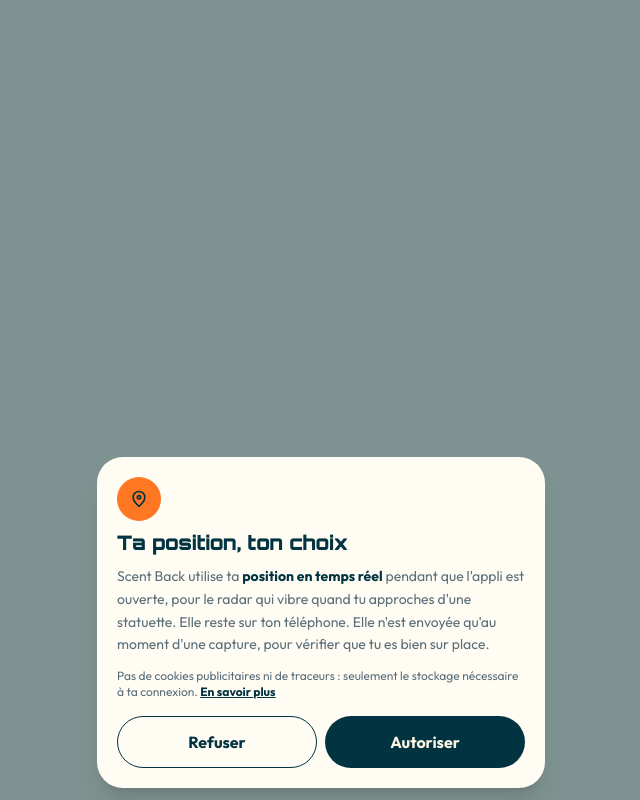
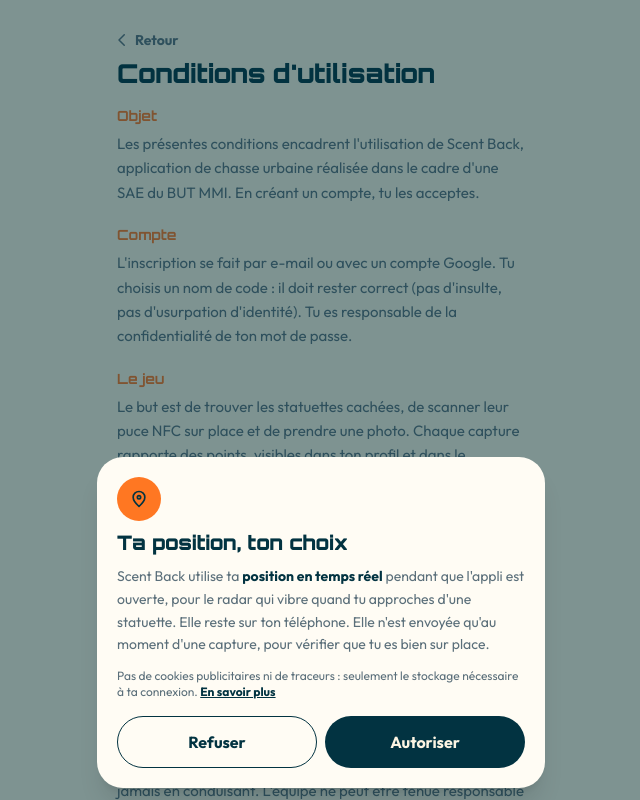
Before and after one commit to LucasTernel/scent-back, a React (Vite) app: page /legal/conditions in a window 1280 px wide. Shown: the top 800 px of the page, without its empty margins (319-959 px from the left). Built offline with nearby package versions, Linux system fonts and the light colour scheme; no server answers.

Commit message:
Page conditions d'utilisation

```diff
--- a/src/pages/Account.tsx
+++ b/src/pages/Account.tsx
@@ -109,7 +109,7 @@ export default function Account() {
 
       <footer className="flex flex-col items-center gap-1 pt-2 text-xs text-doux">
         <div className="flex flex-wrap justify-center">
-          {[['mentions', 'Mentions légales'], ['confidentialite', 'Politique de confidentialité'], ['cookies', 'Gestion des cookies']].map(([k, t], i) => (
+          {[['mentions', 'Mentions légales'], ['conditions', 'Conditions d\'utilisation'], ['confidentialite', 'Politique de confidentialité'], ['cookies', 'Gestion des cookies']].map(([k, t], i) => (
             <span key={k} className="flex items-center">{i > 0 && <span aria-hidden className="px-1">·</span>}
               <Link viewTransition to={`/legal/${k}`} className="inline-flex min-h-10 items-center px-1 underline-offset-2 hover:underline">{t}</Link>
             </span>
--- a/src/pages/Legal.tsx
+++ b/src/pages/Legal.tsx
@@ -15,6 +15,20 @@ const pages: Record<string, { titre: string; sections: [string, string][] }> = {
       ['Base de données et authentification', 'Comptes, photos de capture et points sont gérés par :\nSupabase\n65 Chulia Street, OCBC Centre, Singapour 049513\nhttps://supabase.com'],
       ['Cartographie', 'Fond de carte © les contributeurs OpenStreetMap (licence ODbL) — https://www.openstreetmap.org/copyright'],
       ['Propriété intellectuelle', 'Les marques Assassin\'s Creed et The Lapins Crétins appartiennent à Ubisoft. Elles sont utilisées ici à titre pédagogique uniquement.'],
+    ],
+  },
+  conditions: {
+    titre: 'Conditions d\'utilisation',
+    sections: [
+      ['Objet', 'Les présentes conditions encadrent l\'utilisation de Scent Back, application de chasse urbaine réalisée dans le cadre d\'une SAE du BUT MMI. En créant un compte, tu les acceptes.'],
+      ['Compte', 'L\'inscription se fait par e-mail ou avec un compte Google. Tu choisis un nom de code : il doit rester correct (pas d\'insulte, pas d\'usurpation d\'identité). Tu es responsable de la confidentialité de ton mot de passe.'],
+      ['Le jeu', 'Le but est de trouver les statuettes cachées, de scanner leur puce NFC sur place et de prendre une photo. Chaque capture rapporte des points, visibles dans ton profil et dans le classement.'],
+      ['Règles de bonne conduite', 'Interdit : tricher (fausse position GPS, partage des liens des puces, comptes multiples), dégrader ou déplacer une statuette, publier des photos de personnes sans leur accord ou des contenus choquants.\nEn cas d\'abus, l\'équipe peut retirer des points ou supprimer le compte.'],
+      ['Sécurité', 'Reste attentif à ton environnement : respecte le code de la route, les propriétés privées et les horaires des lieux. Ne joue jamais en conduisant. L\'équipe ne peut être tenue responsable d\'un accident survenu pendant la chasse.'],
+      ['Points et lots', 'Les points n\'ont aucune valeur monétaire. Ils peuvent servir lors d\'événements du pop-up store, dans la limite des lots disponibles. Le projet étant pédagogique et fictif, aucun lot réel n\'est garanti.'],
+      ['Disponibilité', 'L\'application est un prototype étudiant : elle peut être modifiée, interrompue ou fermée à tout moment, notamment à la fin de la SAE.'],
+      ['Données personnelles', 'Leur traitement est décrit dans la politique de confidentialité, accessible en bas de la page de connexion et du profil.'],
+      ['Contact', 'Pour toute question : Lucas TERNEL, éditeur de l\'application (voir les mentions légales).'],
     ],
   },
   confidentialite: {
--- a/src/pages/Login.tsx
+++ b/src/pages/Login.tsx
@@ -94,7 +94,7 @@ export default function Login() {
         </button>
       </form>
       <footer className="mt-auto flex flex-wrap justify-center pt-2 text-xs text-doux">
-        {[['mentions', 'Mentions légales'], ['confidentialite', 'Politique de confidentialité'], ['cookies', 'Gestion des cookies']].map(([k, l], i) => (
+        {[['mentions', 'Mentions légales'], ['conditions', 'Conditions d\'utilisation'], ['confidentialite', 'Politique de confidentialité'], ['cookies', 'Gestion des cookies']].map(([k, l], i) => (
           <span key={k} className="flex items-center">{i > 0 && <span aria-hidden className="px-1">·</span>}
             <Link viewTransition to={`/legal/${k}`} className="inline-flex min-h-10 items-center px-1 underline-offset-2 hover:underline">{l}</Link>
           </span>
```
